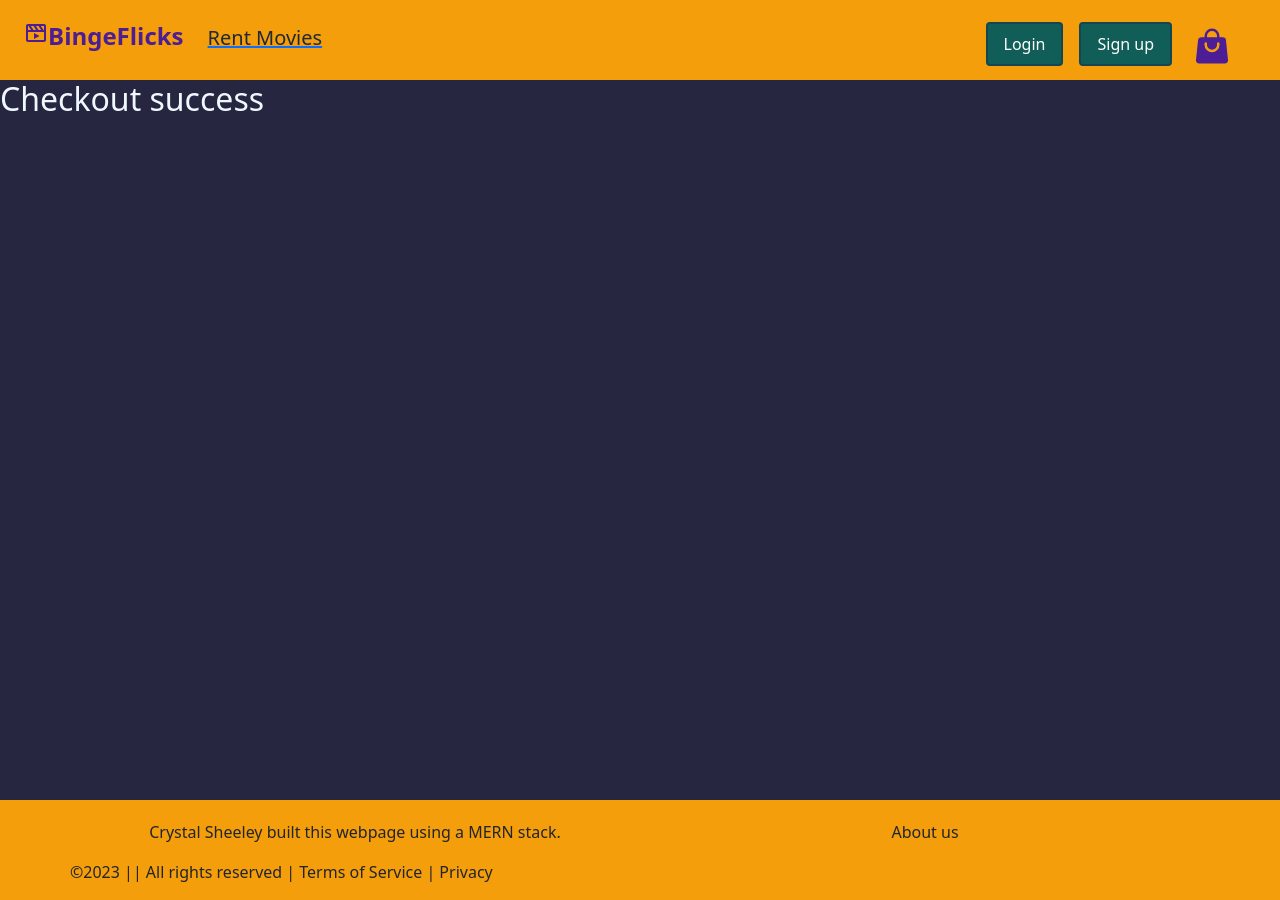
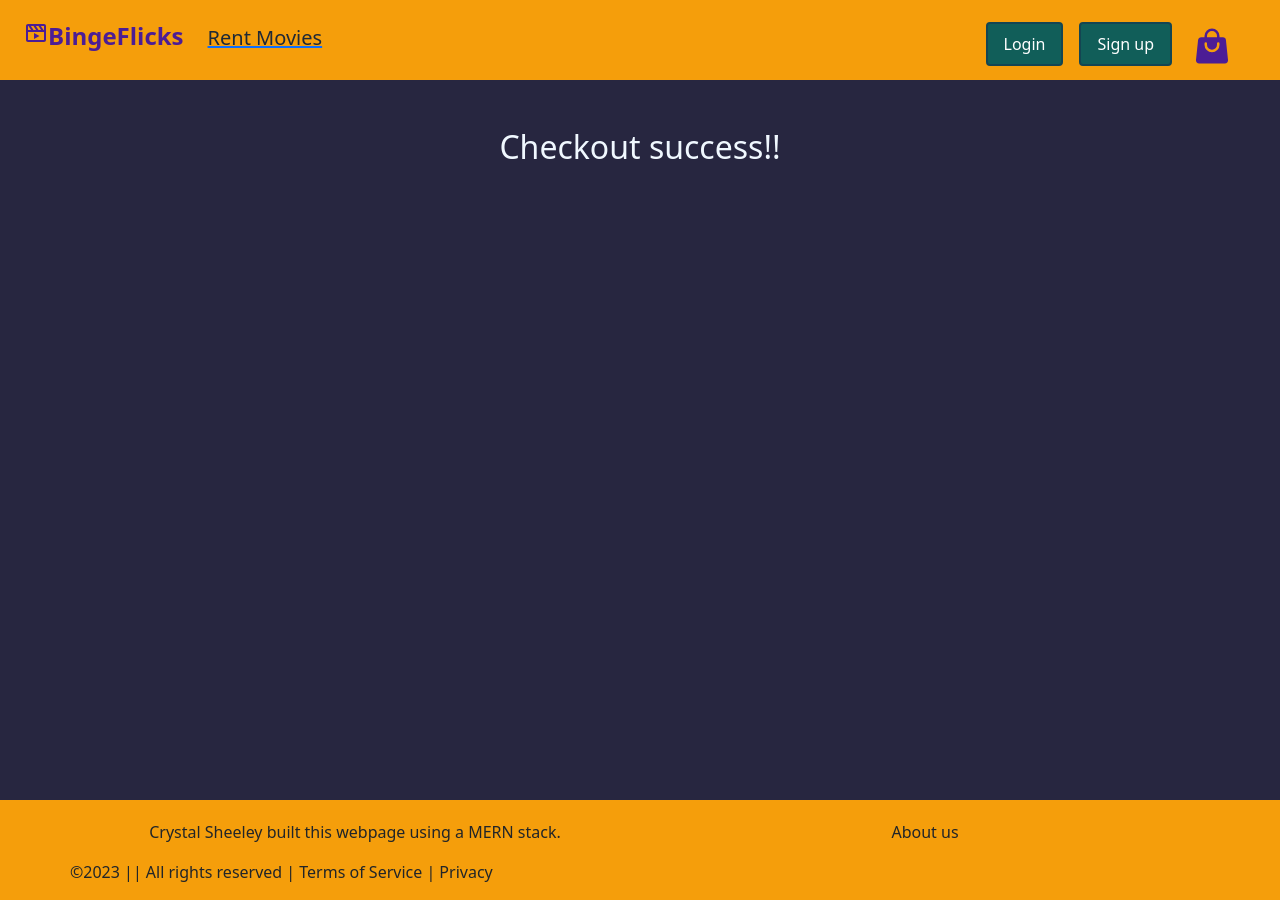
Before and after one commit to Turtle-Sprite/bingeflicks-Project4, a React (Create React App) app in the folder Frontend/: page /checkout-success in a window 1280 px wide. Built offline with nearby package versions, Linux system fonts and the light colour scheme.

Commit message:
adds Procfile

```diff
--- a/Frontend/src/App.js
+++ b/Frontend/src/App.js
@@ -83,7 +83,7 @@ function App() {
           'Authorization': token
         }
       }
-      console.log(cartProducts)
+
       const postResponse = await axios.post(`${process.env.REACT_APP_SERVER_URL}/orders`, cartProducts, options)
       console.log("post reponse", postResponse)
       // const response = await axios.get(`${process.env.REACT_APP_SERVER_URL}/orders`, options)
@@ -311,10 +311,10 @@ function App() {
               handleAddToCart={handleAddToCart}
               handleDeleteFromCart={handleDeleteFromCart}/>} />
 
-              <Route path="/checkout-success" element={<CheckoutSuccess currentUser={currentUser} />} />
+              <Route path="/checkout-success" element={<CheckoutSuccess currentUser={currentUser} cartProduccts={cartProducts}/>} />
               <Route path="/login" element={<UserLogin currentUser={currentUser} setCurrentUser={setCurrentUser} />} />
               <Route path="/signup" element={<UserSignup currentUser={currentUser} setCurrentUser={setCurrentUser} />} />
-              {/* <Route path="/*" element={<NotFound />} /> */}
+              <Route path="/*" element={<NotFound />} />
             </Routes>
           </Router>
         </div>
--- a/Frontend/src/Components/Pages/FilmLists/PopularFilmList.jsx
+++ b/Frontend/src/Components/Pages/FilmLists/PopularFilmList.jsx
@@ -44,6 +44,7 @@ function PopularFilmList({ films, handleFavorite, handleDeleteFavorite, currentU
                                             <div className="flexContainer items-baseline">
                                                 <AiFillPlusCircle className=" w-8 h-8" onClick={() => {
                                                     notify(film.title)
+                                                    console.log("why are you notadding to cart?", film)
                                                     handleAddToCart(film, 500)
                                                 }} /> Cart
                                                 <ToastContainer />
--- a/Frontend/src/Components/Pages/Homepage.jsx
+++ b/Frontend/src/Components/Pages/Homepage.jsx
@@ -27,7 +27,6 @@ function Homepage({ currentUser,
     cartProducts
 }) {
 
-    console.log(moviePrice)
     useEffect(() => {
         getFilmsTMDB()
         getFavorites()
--- a/Frontend/src/Components/Pages/TMDBMovieDetails.jsx
+++ b/Frontend/src/Components/Pages/TMDBMovieDetails.jsx
@@ -81,6 +81,7 @@ function TMDBMovieDetails({
                                             notify(movieDetails.title)
                                             handleAddToCart(movieDetails, 500)
                                         }}> Add to cart</button>
+                                         <ToastContainer />
                                         <PayButton className="mx-4" cartProducts={cartProducts} currentUser={currentUser} />
                                     </div>
                                 </Card.Body>
--- a/Frontend/src/Components/partials/CheckoutSuccess.jsx
+++ b/Frontend/src/Components/partials/CheckoutSuccess.jsx
@@ -1,5 +1,10 @@
-const CheckoutSuccess = () => {
-    return ( <h2>Checkout success</h2> );
+const CheckoutSuccess = ({currentUser, cartProduccts}) => {
+    return (
+    <div className="flexContainer m-5">
+
+        <h2>Checkout success!!</h2>
+
+    </div>);
 }
 
 export default CheckoutSuccess;
```
Also changed, not shown: Frontend/src/Layout.jsx (deleted), 1 other file (tests, documents, lock files or other folders).
